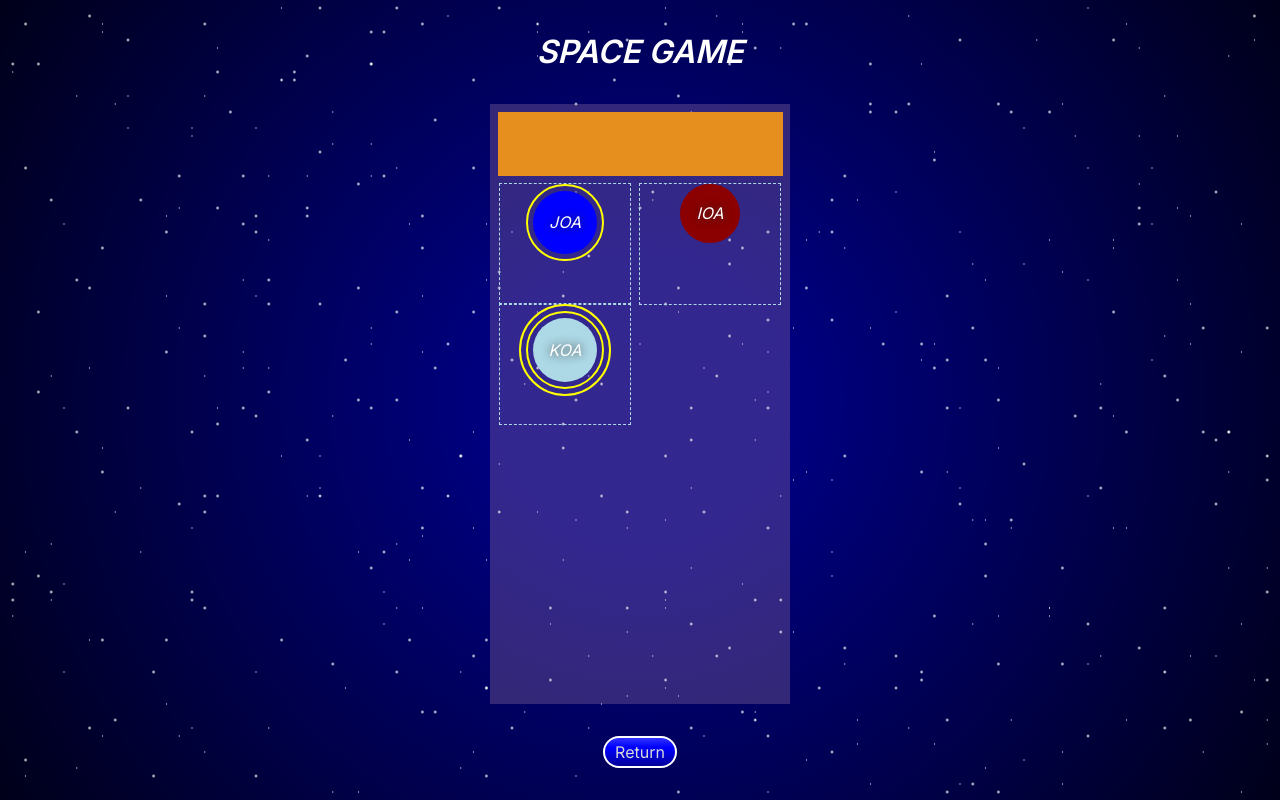
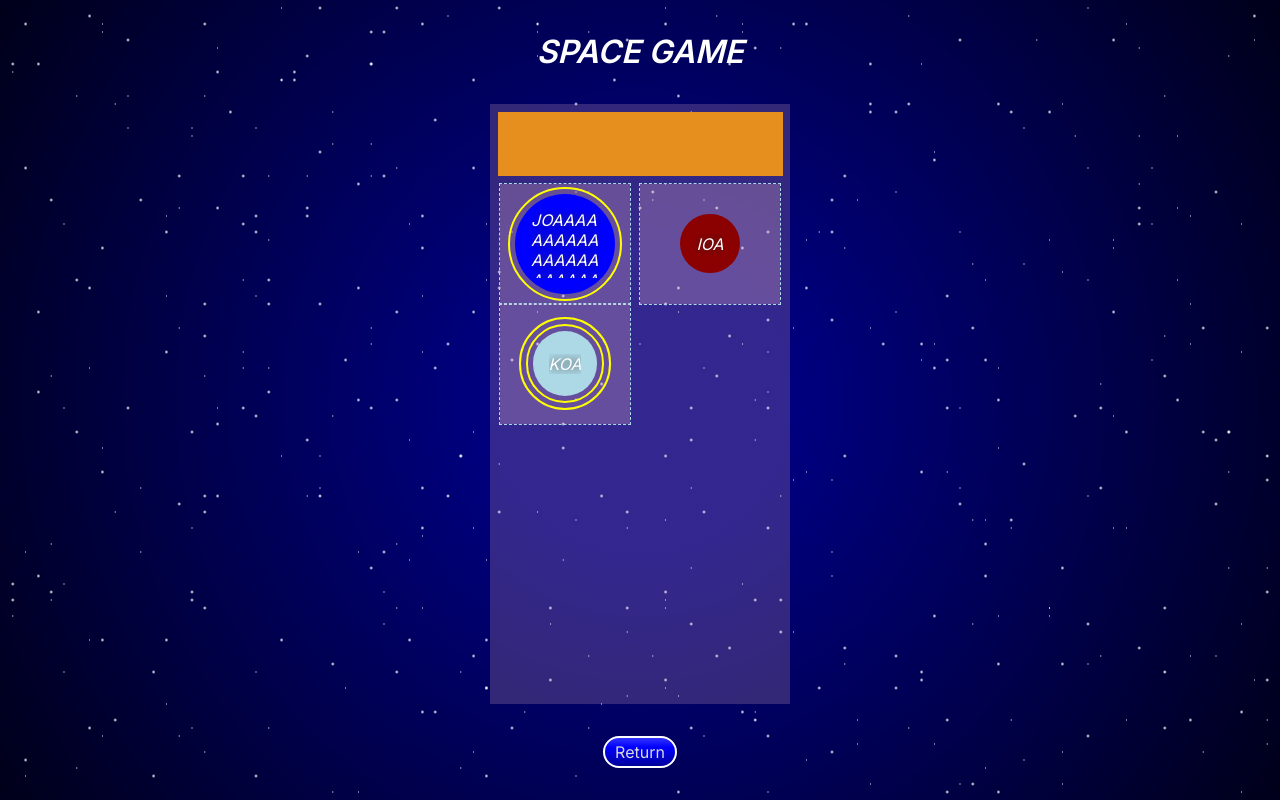
Before and after one commit to franco-ortega/space-game, a Next.js app: page /game in a window 1280 px wide. Built offline with nearby package versions, Linux system fonts and the light colour scheme.

Commit message:
restrict text to display within planet and restrict planet within planet container

```diff
--- a/app/components/game/GameBoard.tsx
+++ b/app/components/game/GameBoard.tsx
@@ -16,12 +16,8 @@ function PlanetJoa() {
 	return (
 		<PlanetContainer
 			planetData={{
-				name: 'JOA',
+				name: 'JOAAAAAAAAAAAAAAAAAAAAAAAAAAAAAAAAAAAAAAAAAAAAA',
 				color: 'blue',
-				coordinates: {
-					column: '',
-					row: '',
-				},
 				rings: 1,
 			}}
 		/>
--- a/app/components/planets/Planet.module.css
+++ b/app/components/planets/Planet.module.css
@@ -3,7 +3,7 @@
 	border-radius: 100rem;
 
 	padding: 1rem;
-	width: fit-content;
+	overflow: hidden;
 	aspect-ratio: 1 / 1;
 
 	display: flex;
@@ -11,13 +11,17 @@
 
 /* PLANET TITLE */
 .Planet > div {
-	width: fit-content;
 	margin: auto;
 
 	color: var(--white-one);
 	font-size: clamp(0.75rem, 5vw, 100%);
 	font-style: italic;
 	text-shadow: 0 0 10px hsl(var(--hue-0), var(--sat-0), var(--light-20));
+
+	word-break: break-all;
+
+	max-height: 100%;
+	overflow: hidden;
 }
 
 .Planet {
--- a/app/components/planets/PlanetContainer.module.css
+++ b/app/components/planets/PlanetContainer.module.css
@@ -1,6 +1,9 @@
 .PlanetContainer {
-	/* padding: 0.5rem; */
+	padding: 0.5rem;
 	display: flex;
 	align-items: center;
 	justify-content: center;
+
+	background-color: hsl(350, 100%, 88%, 0.25);
+	height: 100%;
 }
```
